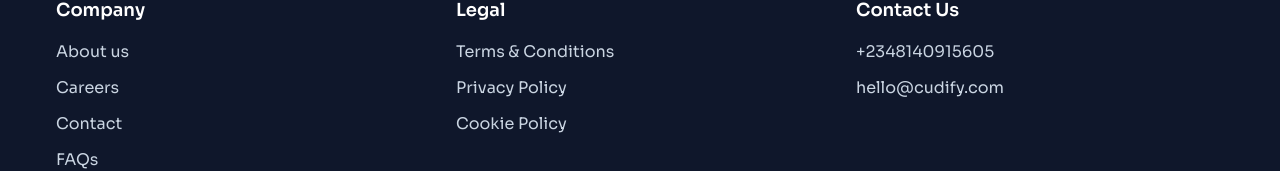
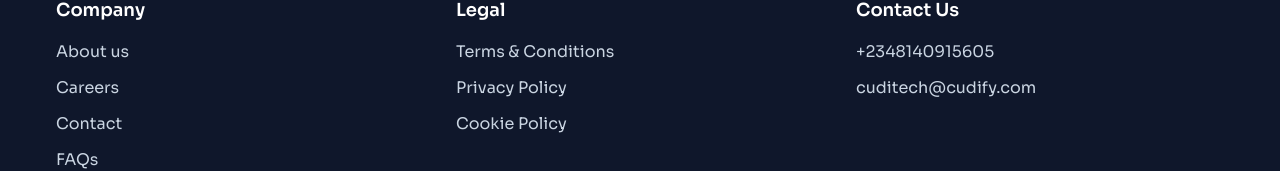
Before and after one commit to Joesef127/cudify, a React (Vite) app: page / in a window 1280 px wide. Shown: the part 8177-8348 px from the top of the page. Built offline with nearby package versions, Linux system fonts and the light colour scheme; no server answers.

Commit message:
chore: changed contact email

```diff
--- a/src/DataArrays.ts
+++ b/src/DataArrays.ts
@@ -50,7 +50,7 @@
 
 export const footerNav3 = [
   { name: "+2348140915605" },
-  { name: "hello@cudify.com" },
+  { name: "cuditech@cudify.com" },
 ];
 
 export const countries: CountriesType[] = [
```
